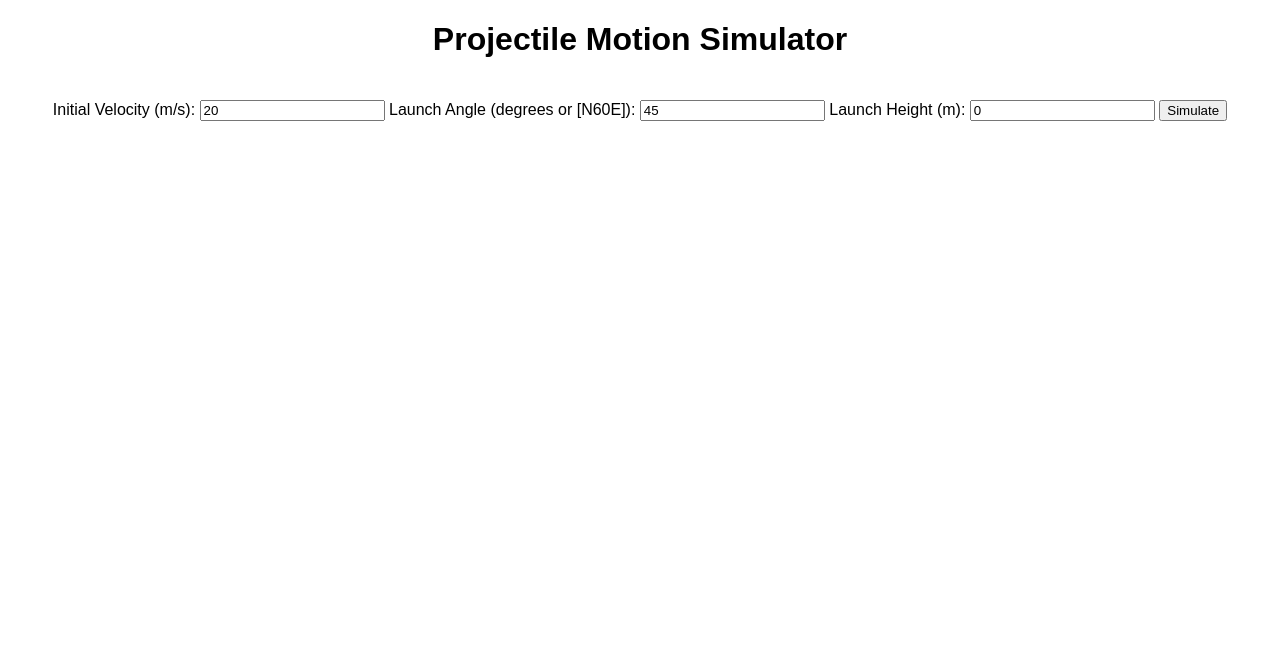
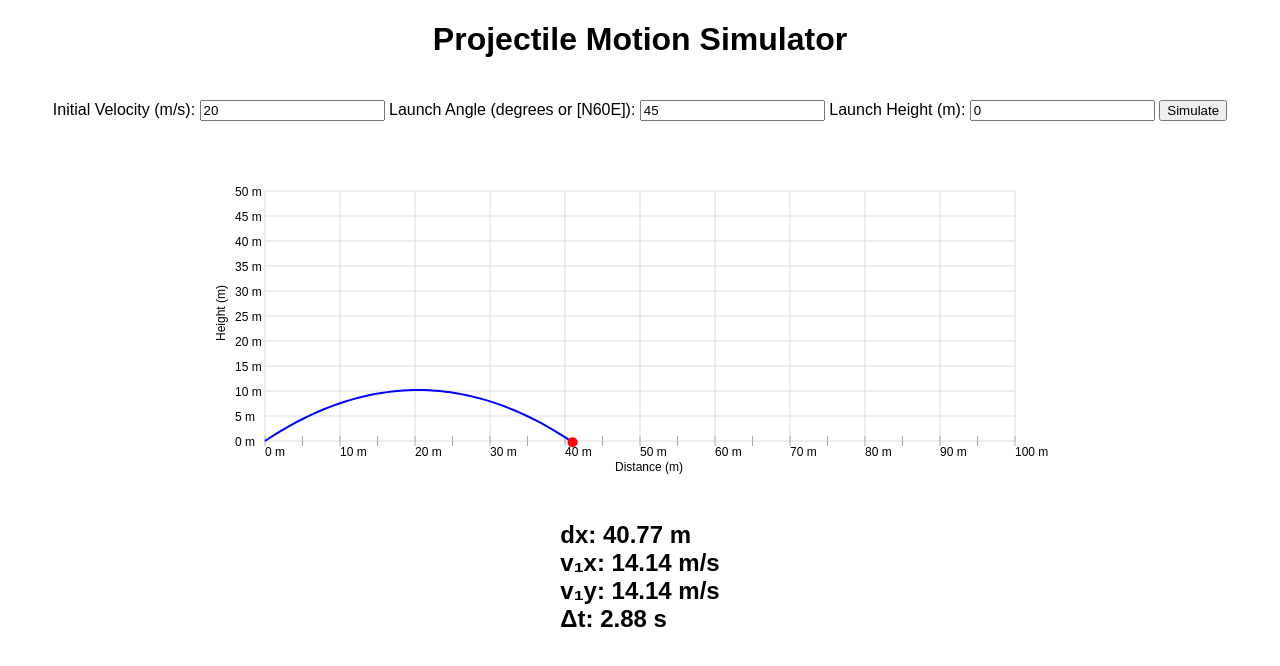
Before and after one commit to Dex9999/declan-physics, a plain HTML site: page index.html in a window 1280 px wide. Both pictures are taken after a click on the button "Simulate". Drawn offline with Linux system fonts and the light colour scheme.

Commit message:
Update index.html

```diff
--- a/index.html
+++ b/index.html
@@ -186,7 +186,7 @@
       const totalTime = timeToMaxHeight + timeToFall;
       const range = vx * totalTime;
 
-      document.getElementById('rangeResult').innerText = `dx: ${range.toFixed(2)}m\nv₁x: ${vx.toFixed(2)\nv₁y: ${vy.toFixed(2)\nΔt: ${totalTime.toFixed(2)}s`;
+      document.getElementById('rangeResult').innerText = `dx: ${range.toFixed(2)} m\nv₁x: ${vx.toFixed(2)} m/s\nv₁y: ${vy.toFixed(2)} m/s\nΔt: ${totalTime.toFixed(2)} s`;
 
       const scaleX = gridWidth / 100;
       const scaleY = gridHeight / 50;
```
